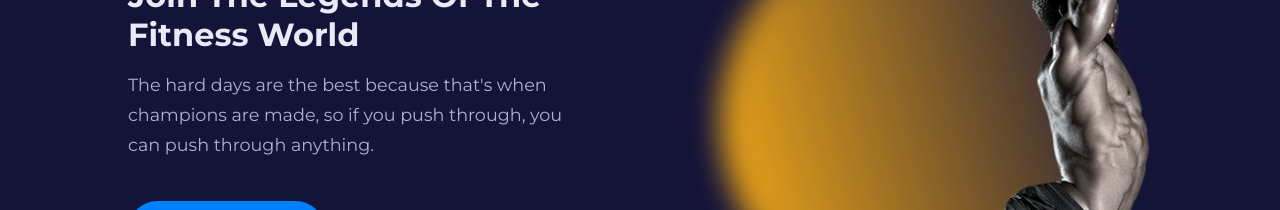
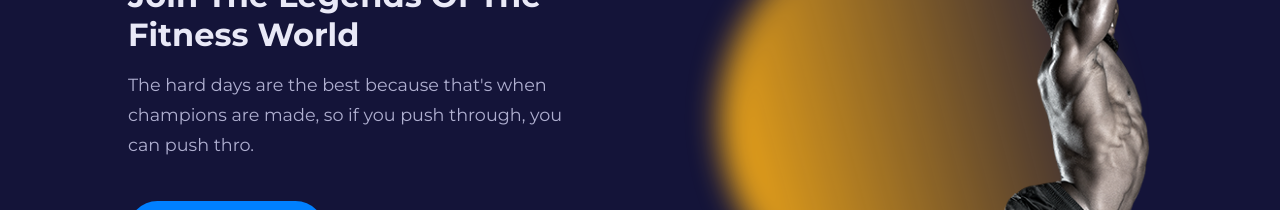
Before and after one commit to Eddysam2000/XP-Fitness, a React (Create React App) app: page / in a window 1280 px wide. Shown: the part 330-540 px from the top of the page. Built offline with nearby package versions, Linux system fonts and the light colour scheme.

Commit message:
header updated

```diff
--- a/src/components/MainHeader.jsx
+++ b/src/components/MainHeader.jsx
@@ -9,7 +9,7 @@ const MainHeader = () => {
           <h4>#100DaysOfWorkOut</h4>
           <h2>Join The Legends Of The Fitness World</h2>
           <p>
-          The hard days are the best because that's when champions are made, so if you push through, you can push through anything.
+          The hard days are the best because that's when champions are made, so if you push through, you can push thro.
           </p>
           <Link to="/plans" className='btn lg'>Get Started</Link>
         </div>
```
